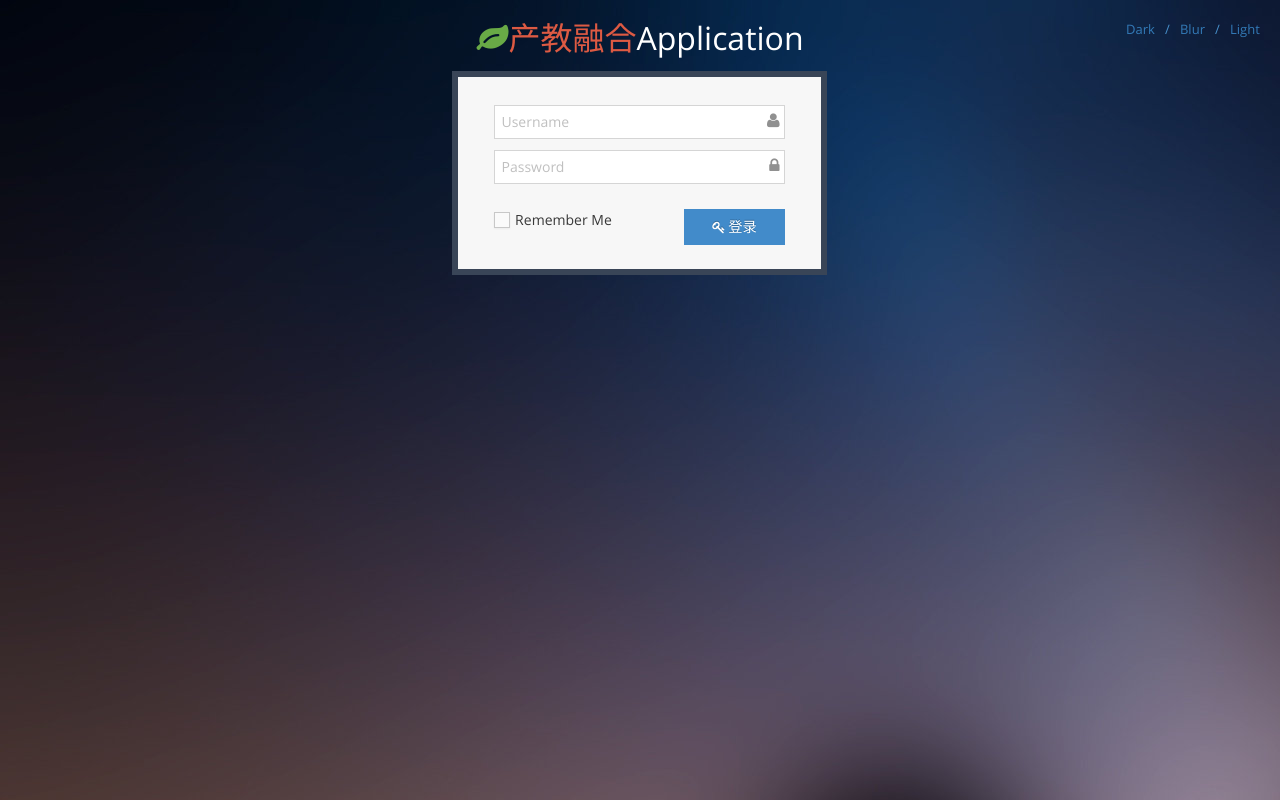
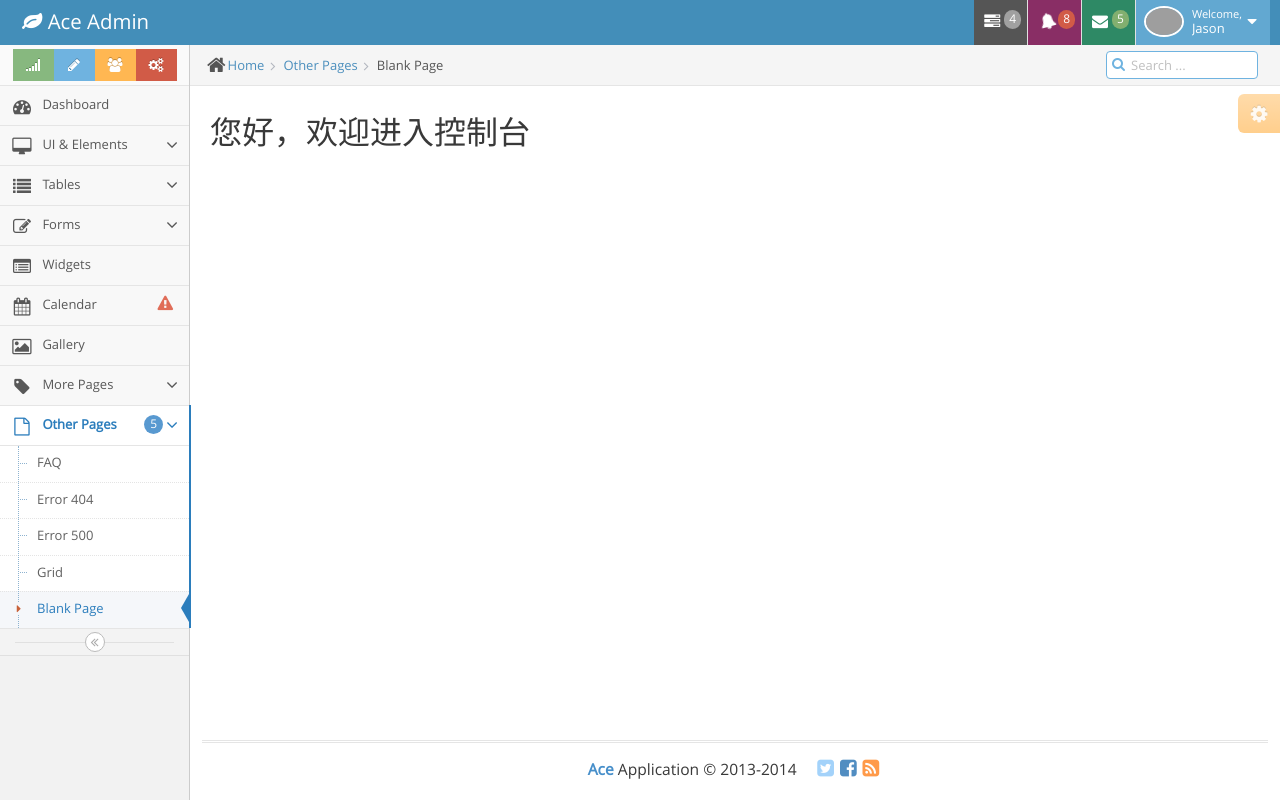
Before and after one commit to zhangsheng168/course-online-study, a Vue app in the folder admin/: page /admin/welcome in a window 1280 px wide. Before the commit this address led to /login. Built offline with nearby package versions, Linux system fonts and the light colour scheme; grey boxes are pictures that could not be loaded; the HTML template or start-up script is replaced by a standard one.

Commit message:
1.增加了welcome子组件，增加admin/welcome子路由，router-view与子路由配合使用。 注意:子路由的配置不要"/"开头

```diff
--- a/admin/src/views/admin.vue
+++ b/admin/src/views/admin.vue
@@ -940,7 +940,7 @@
                         <div class="row">
                             <div class="col-xs-12">
                                 <!-- PAGE CONTENT BEGINS -->
-
+                                <router-view/>
                                 <!-- PAGE CONTENT ENDS -->
                             </div><!-- /.col -->
                         </div><!-- /.row -->
--- /dev/null
+++ b/admin/src/views/admin/welcome.vue
@@ -0,0 +1,5 @@
+<template>
+    <div>
+        <h1>您好，欢迎进入控制台</h1>
+    </div>
+</template>
```
Also changed, not shown: admin/src/router.js (+6 -1 lines).
